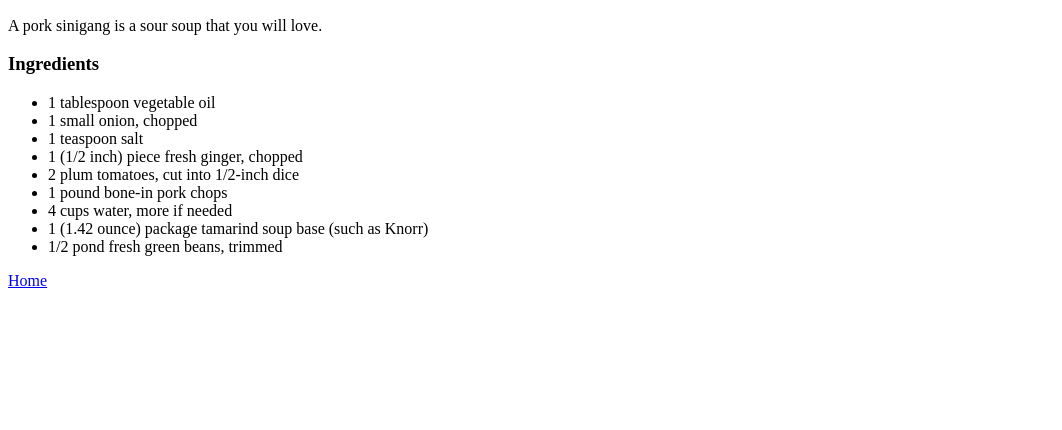
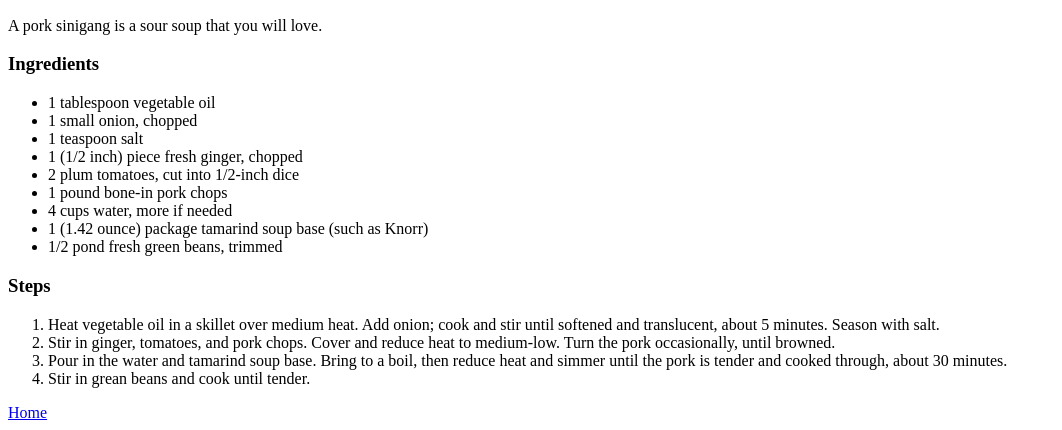
Before and after one commit to Daniel-Hppy/odin-recipes, a plain HTML site: page recipes/sinigang.html in a window 1280 px wide. Shown: the part 434-864 px from the top of the page, without its empty margins (0-1062 px from the left). Before the commit the page ends 800 px from the top, so only its background shows below. Drawn offline with Linux system fonts and the light colour scheme.

Commit message:
Added the step for cooking Sinigang

```diff
--- a/recipes/sinigang.html
+++ b/recipes/sinigang.html
@@ -24,6 +24,18 @@
                         <li>1 (1.42 ounce) package tamarind soup base (such as Knorr)</li>
                         <li>1/2 pond fresh green beans, trimmed</li>
                     </ul>
+
+                <h3>Steps</h3>
+                    <ol>
+                        <!--step 1-->
+                        <li>Heat vegetable oil in a skillet over medium heat. Add onion; cook and stir until softened and translucent, about 5 minutes. Season with salt.</li>
+                        <!--step 2-->
+                        <li>Stir in ginger, tomatoes, and pork chops. Cover and reduce heat to medium-low. Turn the pork occasionally, until browned.</li>
+                        <!--step 3-->
+                        <li>Pour in the water and tamarind soup base. Bring to a boil, then reduce heat and simmer until the pork is tender and cooked through, about 30 minutes.</li>
+                        <!--step 4-->
+                        <li>Stir in grean beans and cook until tender.</li>
+                    </ol>
         <a href="../index.html">Home</a>
     </body>
 </html>
```
